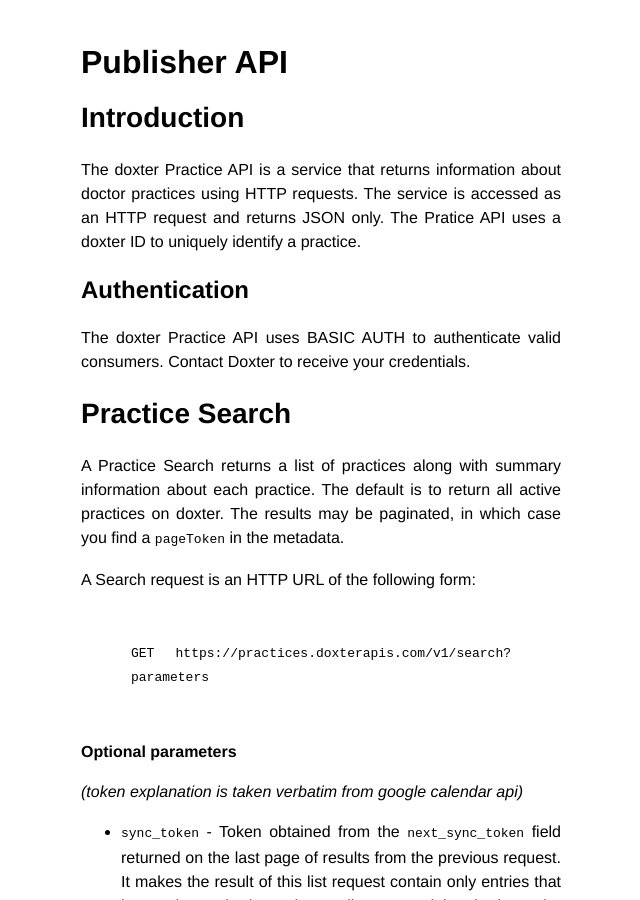
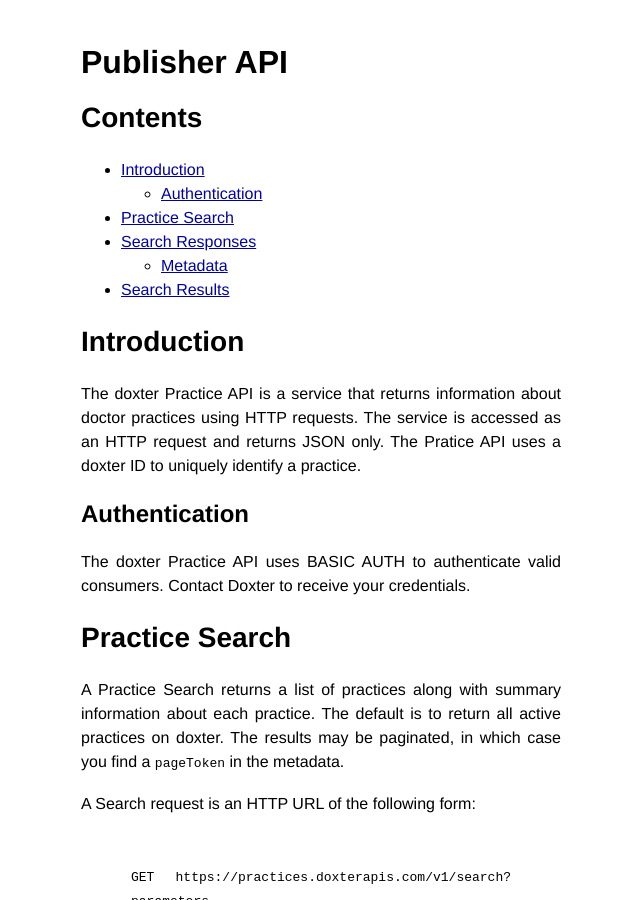
Before and after one commit to learnjin/doxter-api-docs, a Jekyll site: the page built from publisher/index.md, in a window 1280 px wide and 900 px high. Shown: the whole window, without its empty margins (319-959 px from the left). Built offline with Jekyll 4.4.1, drawn with Linux system fonts in a browser that asks for light colours; Markdown is read by kramdown in place of the engine named in the settings.

Commit message:
table of contents created with github_toc

```diff
--- a/publisher/index.md
+++ b/publisher/index.md
@@ -3,6 +3,17 @@
 ---
 
 # Publisher API
+
+## Contents
+
+- [Introduction](#introduction)
+    - [Authentication](#authentication)
+- [Practice Search](#practice-search)
+- [Search Responses](#search-responses)
+    - [Metadata](#metadata)
+- [Search Results](#search-results)
+
+<!-- end toc -->
 
 ## Introduction
 
```
